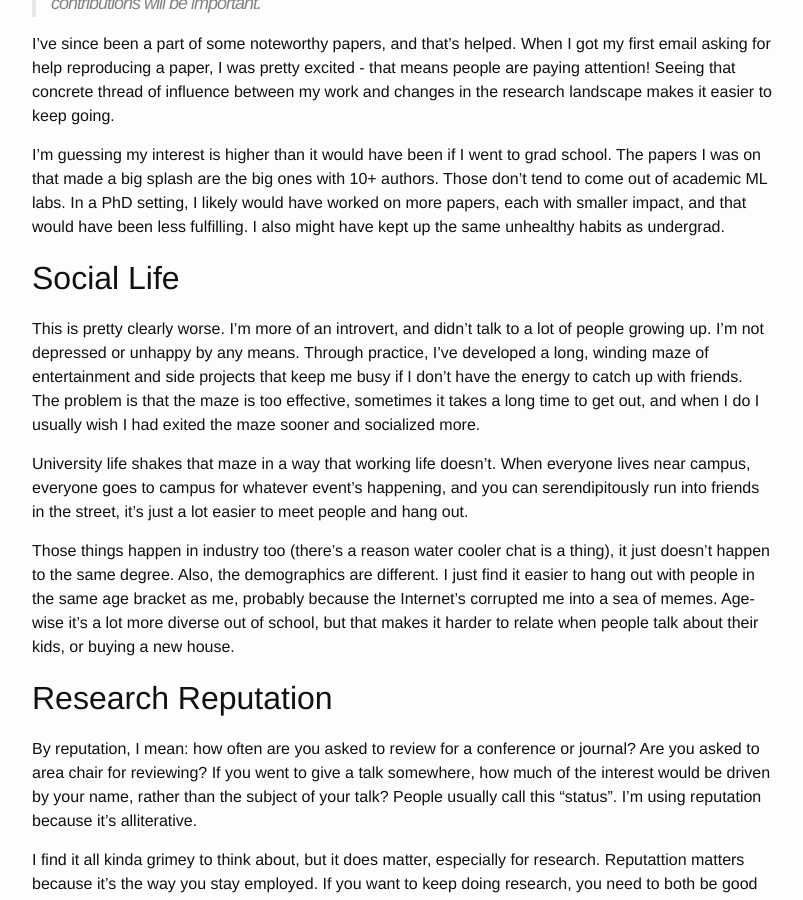
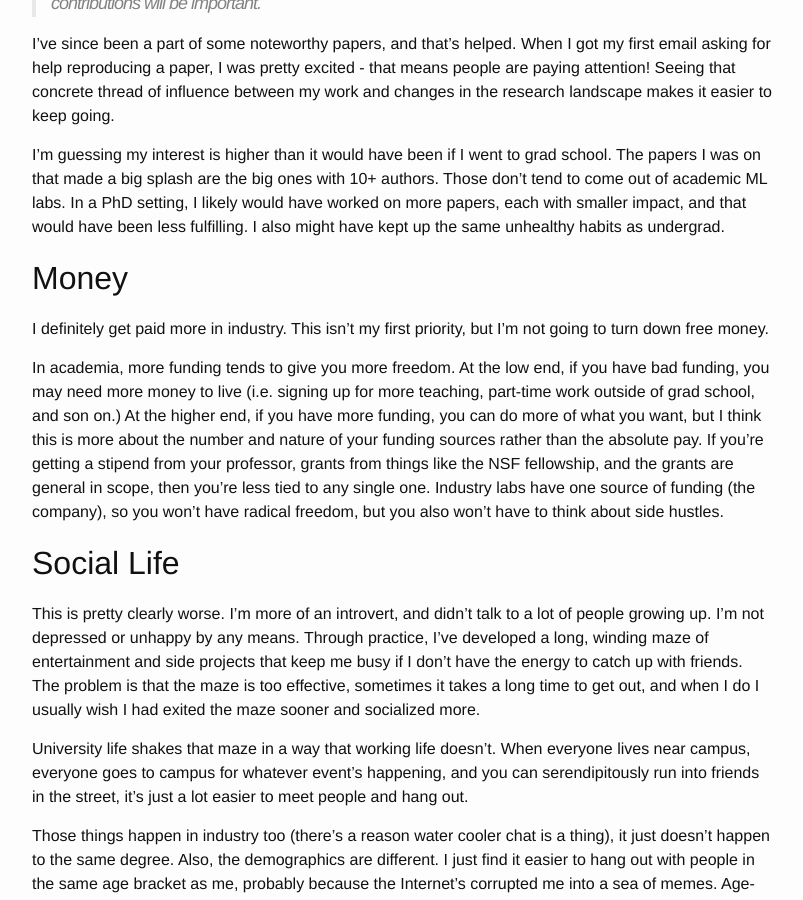
Before and after one commit to alexirpan/alexirpan.github.io, a Jekyll site: the page built from _posts/2021-03-14-grad-school-5years.markdown, in a window 1280 px wide and 900 px high, scrolled down 2366 px. Shown: the whole window, without its empty margins (238-1041 px from the left). Built offline with Jekyll 4.4.1, drawn with Linux system fonts in a browser that asks for light colours; nearby versions of some CDN libraries; formulas are drawn with MathJax 3; some of the changed text lies outside the part shown.

Commit message:
Some revisions

```diff
--- a/_posts/2021-03-14-grad-school-5years.markdown
+++ b/_posts/2021-03-14-grad-school-5years.markdown
@@ -135,6 +135,24 @@ The papers I was on that made a big splash are the big ones with 10+ authors. Th
 don't tend to come out of academic ML labs. In a PhD setting, I likely would have worked on more
 papers, each with smaller impact, and that would have been less fulfilling.
 I also might have kept up the same unhealthy habits as undergrad.
+
+
+Money
+------------------------------------------------------------------------------
+
+I definitely get paid more in industry. This isn't my first priority,
+but I'm not going to turn down free money.
+
+In academia, more funding tends to give you more freedom. At the low end, if you have
+bad funding, you may need more money to live (i.e. signing up for more teaching, part-time
+work outside of grad school, and son on.)
+At the higher end, if you have more funding, you can do more of what you want, but
+I think this is more about the number and nature of your funding sources rather than
+the absolute pay.
+If you're getting a stipend from your professor, grants from things like the
+NSF fellowship, and the grants are general in scope, then you're less tied to any
+single one. Industry labs have one source of funding (the company), so you won't
+have radical freedom, but you also won't have to think about side hustles.
 
 
 Social Life
@@ -290,15 +308,15 @@ Conclusion
 I don't have regrets about my decision. Given what I knew about myself at the time, it was the
 right choice.
 
-I also don't have any plans to go back to academia, but it would take something seismic for me
-to change my mind.
+I also don't have any plans to go back to academia. I'm not saying it'll never happen, but it would
+take something seismic for me to change my mind.
 
 The standard advice for rising undergrads is that they should mentally downweight their enthusiasm
 for grad school: if you're very excited about grad school, you should only be moderately excited,
 and if you're unsure about it, then you shouldn't go. I still agree with this, but I probably would have
-gotten *more* enthusiastic about research if I had gone to grad school. I think this isn't normal,
-and if you're currently unsure about grad school, I wouldn't rely on starting a PhD to fix that
-problem.
+gotten *more* enthusiastic about research if I had gone to grad school. **This is not normal,**
+and even if it worked out for me, I would not recommend using a PhD to figure out what you want
+to do.
 
 If you can get an offer out of undergrad for a good industry lab, and know you'll get a chance
 to publish, it's a compelling offer and I would take it seriously. It worked out for me.
```
